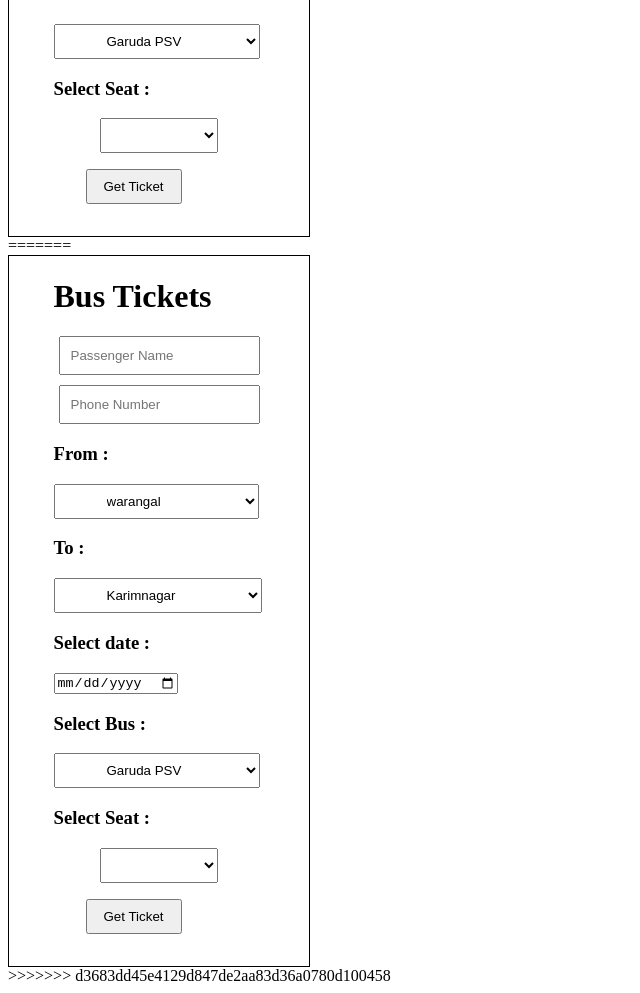
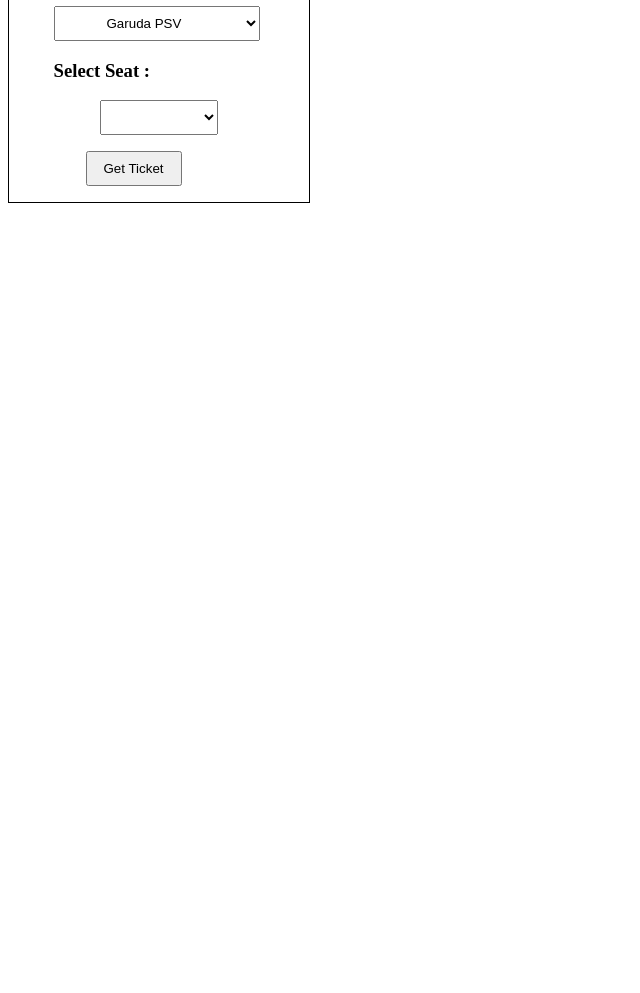
Before and after one commit to ChintuRapaka/Bus-Tickets, a website: page index.html in a window 1280 px wide. Shown: the part 500-1493 px from the top of the page, without its empty margins (0-640 px from the left). After the commit the page ends 800 px from the top, so only its background shows below. Drawn offline with Linux system fonts and the light colour scheme.

Commit message:
Update index.html

```diff
--- a/index.html
+++ b/index.html
@@ -1,4 +1,3 @@
-<<<<<<< HEAD
 <!DOCTYPE html>
 <html lang="en">
 <head>
@@ -57,65 +56,3 @@
 	<script src="js/app.js" type="text/javascript"></script>
 </body>
 </html>
-
-=======
-<!DOCTYPE html>
-<html lang="en">
-<head>
-	<meta charset="UTF-8">
-	<meta name="viewport" content="width=device-width, initial-scale=1.0">
-	<title>Bus Tickets</title>
-	<link rel="stylesheet" type="text/css" href="css/main.css">
-</head>
-<body>
-	<div class="container">
-		<form action="/" method="post">
-			<h1>Bus Tickets</h1>
-			<input name="name" type="text" class="input" placeholder="Passenger Name" required>
-			<input name="number" type="text" class="input" placeholder="Phone Number" required>
-			<h3>From : </h3>
-			<select name="from">
-				<option value="warangal">warangal</option>
-				<option value="Kazipet">Kazipet</option>
-				<option value="Jangaon">Jangaon</option>
-				<option value="Bhongir">Bhongir</option>
-				<option value="Moula Ali">Moula Ali</option>
-				<option value="Secunderabad">Secunderabad</option>
-			</select>
-			<h3>To : </h3>
-			<select name="to">
-				<option value="Karimnagar">Karimnagar</option>
-				<option value="Vemulawada">Vemulawada</option>
-				<option value="Goa">Goa</option>
-				<option value="Kashmir">Kashmir</option>
-				<option value="Kedharnath">Kedharnath</option>
-				<option value="Mekka Masjid">Mekka Masjid</option>
-				<option value="Rameshwaram">Rameshwaram</option>
-				<option value="Varanasi">Varanasi</option>
-				<option value="Tirupati">Tirupati</option>
-
-			</select>
-			<h3>Select date : </h3>
-			<input name="date" type="date" required>
-			<h3>Select Bus : </h3>
-			<select name="bus">
-				<option value="Garuda PSV">Garuda PSV</option>
-				<option value="Chatak">Chatak</option>
-				<option value="Luxury">Luxury</option>
-				<option value="Palle velugu">Palle velugu</option>
-				<option value="Express">Express</option>
-				<option value="King Fisher">King Fisher</option>
-				<option value="Land Deccan">Land Deccan</option>
-				<option value="B P transports">B P transports</option>
-				<option value="Ashok Leyland">Ashok Leyland</option>
-			</select>
-			<h3>Select Seat : </h3>
-			<select id="seats" style="margin: auto" name="seat"></select>
-			<button type="submit">Get Ticket</button>
-		</form>
-	</div>
-	<script src="js/app.js" type="text/javascript"></script>
-</body>
-</html>
-
->>>>>>> d3683dd45e4129d847de2aa83d36a0780d100458
```
